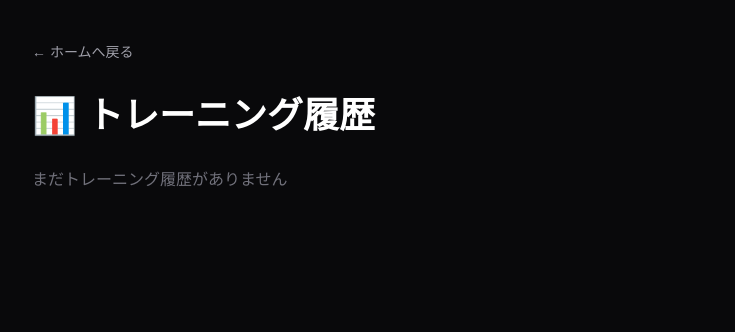
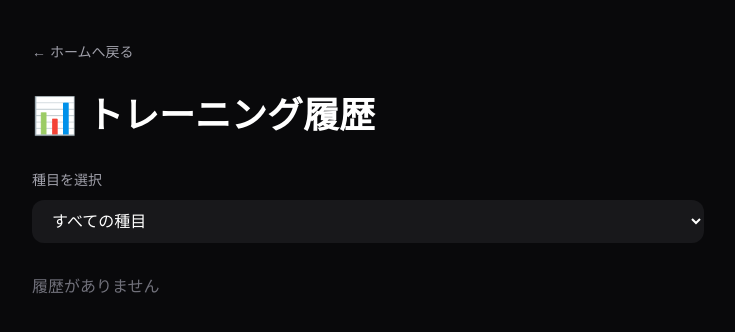
Before and after one commit to keigo09123456789-ux/muscle-ai, a Next.js app: page /history in a window 1280 px wide. Shown: the top 332 px of the page, without its empty margins (272-1007 px from the left). Built offline with nearby package versions, Linux system fonts and the light colour scheme.

Commit message:
Add Supabase setup and workout database

```diff
--- a/app/history/page.tsx
+++ b/app/history/page.tsx
@@ -22,6 +22,7 @@ type WorkoutHistory = {
   id: number;
   date: string;
   exercise: string;
+  exerciseId?: string;
   sets: WorkoutSet[];
   volume: number;
 };
@@ -30,6 +31,7 @@ const HISTORY_KEY = "muscle-ai-workout-history";
 
 export default function HistoryPage() {
   const [history, setHistory] = useState<WorkoutHistory[]>([]);
+  const [selectedExercise, setSelectedExercise] = useState("all");
 
   useEffect(() => {
     const savedHistory = localStorage.getItem(HISTORY_KEY);
@@ -39,56 +41,70 @@ export default function HistoryPage() {
     }
   }, []);
 
+  const exerciseNames = useMemo(() => {
+    return Array.from(
+      new Set(history.map((item) => item.exercise))
+    );
+  }, [history]);
+
+  const filteredHistory = useMemo(() => {
+    if (selectedExercise === "all") {
+      return history;
+    }
+
+    return history.filter(
+      (item) => item.exercise === selectedExercise
+    );
+  }, [history, selectedExercise]);
+
+  const statsHistory =
+    selectedExercise === "all"
+      ? history
+      : filteredHistory;
+
   const bestWeight = useMemo(() => {
-    if (history.length === 0) {
+    if (statsHistory.length === 0) {
       return 0;
     }
 
     return Math.max(
-      ...history.flatMap((workout) =>
+      ...statsHistory.flatMap((workout) =>
         workout.sets.map((set) => set.weight)
       )
     );
-  }, [history]);
+  }, [statsHistory]);
 
-  const latestWorkout = history[0];
-  const previousWorkout = history[1];
+  const estimatedOneRepMax = useMemo(() => {
+    if (statsHistory.length === 0) {
+      return 0;
+    }
 
-  const latestMaxWeight = latestWorkout
-    ? Math.max(...latestWorkout.sets.map((set) => set.weight))
-    : 0;
-
-  const previousMaxWeight = previousWorkout
-    ? Math.max(...previousWorkout.sets.map((set) => set.weight))
-    : 0;
-
-  const weightDifference =
-    latestWorkout && previousWorkout
-      ? latestMaxWeight - previousMaxWeight
-      : 0;
-
-  const estimatedOneRepMax = latestWorkout
-    ? Math.max(
-        ...latestWorkout.sets.map(
+    return Math.max(
+      ...statsHistory.flatMap((workout) =>
+        workout.sets.map(
           (set) => set.weight * (1 + set.reps / 30)
         )
       )
-    : 0;
+    );
+  }, [statsHistory]);
 
   const chartData = useMemo(() => {
-    return [...history]
+    return [...filteredHistory]
       .reverse()
       .map((workout, index) => ({
         name: `${index + 1}回目`,
         date: workout.date,
+        exercise: workout.exercise,
         maxWeight: Math.max(
           ...workout.sets.map((set) => set.weight)
         ),
       }));
-  }, [history]);
+  }, [filteredHistory]);
 
   function deleteHistory(id: number) {
-    const updatedHistory = history.filter((item) => item.id !== id);
+    const updatedHistory = history.filter(
+      (item) => item.id !== id
+    );
 
     setHistory(updatedHistory);
 
@@ -112,12 +128,34 @@ export default function HistoryPage() {
           📊 トレーニング履歴
         </h1>
 
-        {history.length > 0 && (
+        <div className="mt-8">
+          <label className="text-sm text-zinc-400">
+            種目を選択
+          </label>
+
+          <select
+            value={selectedExercise}
+            onChange={(event) =>
+              setSelectedExercise(event.target.value)
+            }
+            className="mt-2 w-full rounded-xl bg-zinc-900 px-4 py-3 outline-none"
+          >
+            <option value="all">すべての種目</option>
+
+            {exerciseNames.map((exercise) => (
+              <option key={exercise} value={exercise}>
+                {exercise}
+              </option>
+            ))}
+          </select>
+        </div>
+
+        {statsHistory.length > 0 && (
           <>
-            <section className="mt-8 grid gap-4 md:grid-cols-3">
+            <section className="mt-8 grid gap-4 md:grid-cols-2">
               <div className="rounded-2xl bg-zinc-900 p-5">
                 <p className="text-sm text-zinc-400">
-                  🏆 自己ベスト重量
+                  🏆 最高重量
                 </p>
 
                 <p className="mt-2 text-3xl font-bold">
@@ -134,20 +172,6 @@ export default function HistoryPage() {
                   {estimatedOneRepMax.toFixed(1)} kg
                 </p>
               </div>
-
-              <div className="rounded-2xl bg-zinc-900 p-5">
-                <p className="text-sm text-zinc-400">
-                  📈 前回比
-                </p>
-
-                <p className="mt-2 text-3xl font-bold">
-                  {previousWorkout
-                    ? weightDifference > 0
-                      ? `+${weightDifference}kg`
-                      : `${weightDifference}kg`
-                    : "-"}
-                </p>
-              </div>
             </section>
 
             <section className="mt-8 rounded-2xl bg-zinc-900 p-6">
@@ -156,21 +180,28 @@ export default function HistoryPage() {
               </h2>
 
               <p className="mt-2 text-sm text-zinc-400">
-                トレーニングごとの最高重量
+                選択した種目の成長を表示します
               </p>
 
               <div className="mt-6 h-72 w-full">
                 <ResponsiveContainer width="100%" height="100%">
                   <LineChart data={chartData}>
                     <CartesianGrid strokeDasharray="3 3" />
+
                     <XAxis dataKey="name" />
+
                     <YAxis />
+
                     <Tooltip
-                      formatter={(value) => [`${value} kg`, "最高重量"]}
+                      formatter={(value) => [
+                        `${value} kg`,
+                        "最高重量",
+                      ]}
                       labelFormatter={(label, payload) => {
                         const item = payload?.[0]?.payload;
+
                         return item
-                          ? `${label} / ${item.date}`
+                          ? `${label} / ${item.date} / ${item.exercise}`
                           : label;
                       }}
                     />
@@ -188,13 +219,13 @@ export default function HistoryPage() {
           </>
         )}
 
-        {history.length === 0 ? (
+        {filteredHistory.length === 0 ? (
           <p className="mt-8 text-zinc-500">
-            まだトレーニング履歴がありません
+            履歴がありません
           </p>
         ) : (
           <div className="mt-8 space-y-6">
-            {history.map((item) => (
+            {filteredHistory.map((item) => (
               <article
                 key={item.id}
                 className="rounded-2xl bg-zinc-900 p-6"
--- /dev/null
+++ b/lib/supabase.ts
@@ -0,0 +1,12 @@
+import { createClient } from "@supabase/supabase-js";
+
+const supabaseUrl =
+  process.env.NEXT_PUBLIC_SUPABASE_URL!;
+
+const supabasePublishableKey =
+  process.env.NEXT_PUBLIC_SUPABASE_PUBLISHABLE_KEY!;
+
+export const supabase = createClient(
+  supabaseUrl,
+  supabasePublishableKey
+);
--- a/package.json
+++ b/package.json
@@ -9,6 +9,7 @@
     "lint": "eslint"
   },
   "dependencies": {
+    "@supabase/supabase-js": "^2.112.2",
     "next": "16.2.12",
     "react": "19.2.4",
     "react-dom": "19.2.4",
```
Also changed, not shown: 1 other file (tests, documents, lock files or other folders).
